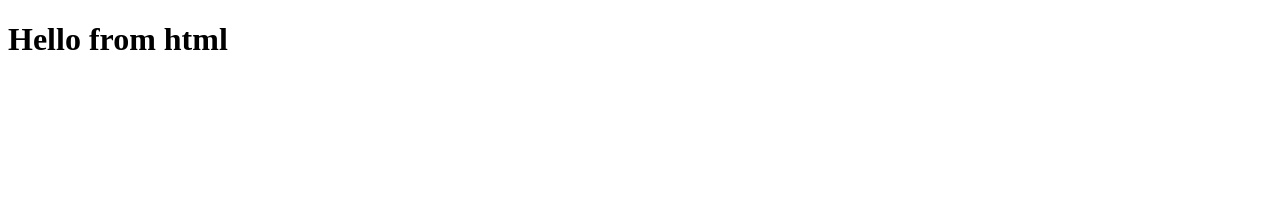
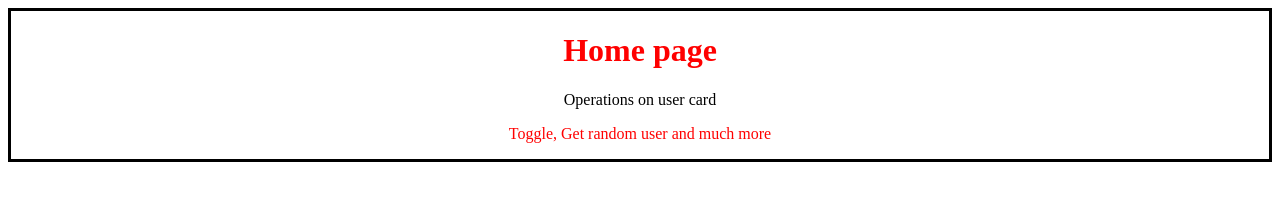
Before and after one commit to vyshnavi-2803/autosuggest, a website: page frontend/index.html in a window 1280 px wide. Drawn offline with Linux system fonts and the light colour scheme.

Commit message:
initial comit

```diff
--- /dev/null
+++ b/frontend/index.css
@@ -0,0 +1,14 @@
+h1{
+    color: red;
+}
+#user-card{
+    text-align:center;
+    border: 3px solid black;
+
+}
+#user-card:hover{
+    background-color: lightblue;
+}
+#p2{
+    color: red;
+}
--- a/frontend/index.html
+++ b/frontend/index.html
@@ -4,8 +4,16 @@
     <meta charset="UTF-8">
     <meta name="viewport" content="width=device-width, initial-scale=1.0">
     <title>Document</title>
+    <link rel="stylesheet" href="index.css">
+
 </head>
 <body>
-    <h1>Hello from html</h1>
+    <div id="user-card">
+        <h1>Home page</h1>
+    <p id="p1">Operations on user card</p>
+    <p id="p2">Toggle, Get random user and much more</p>
+    </div>
+
+    <script src="index.js"></script>
 </body>
 </html>
--- /dev/null
+++ b/frontend/index.js
@@ -0,0 +1,2 @@
+console.log("hello from js!");
+alert("Hello from jS");
```
